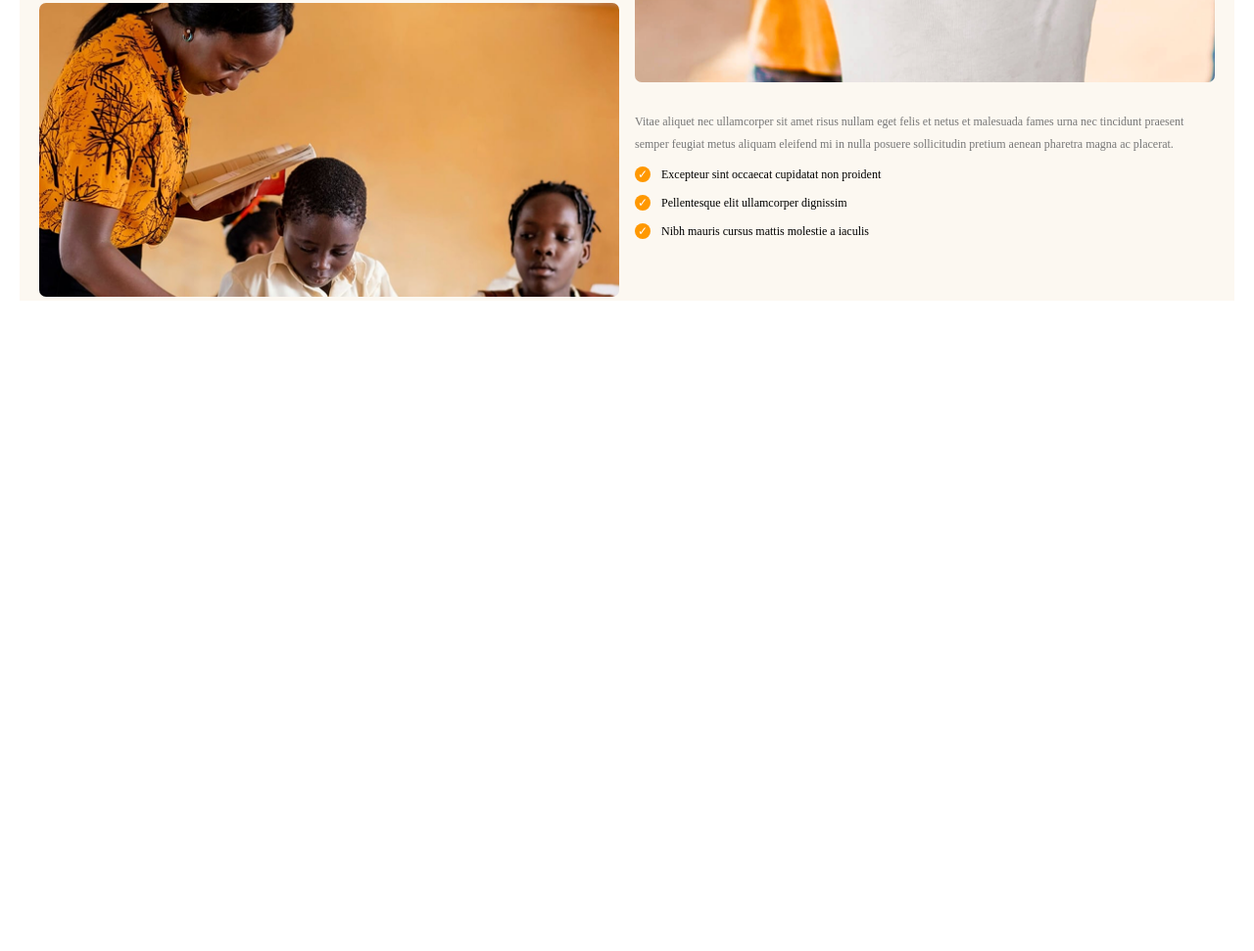
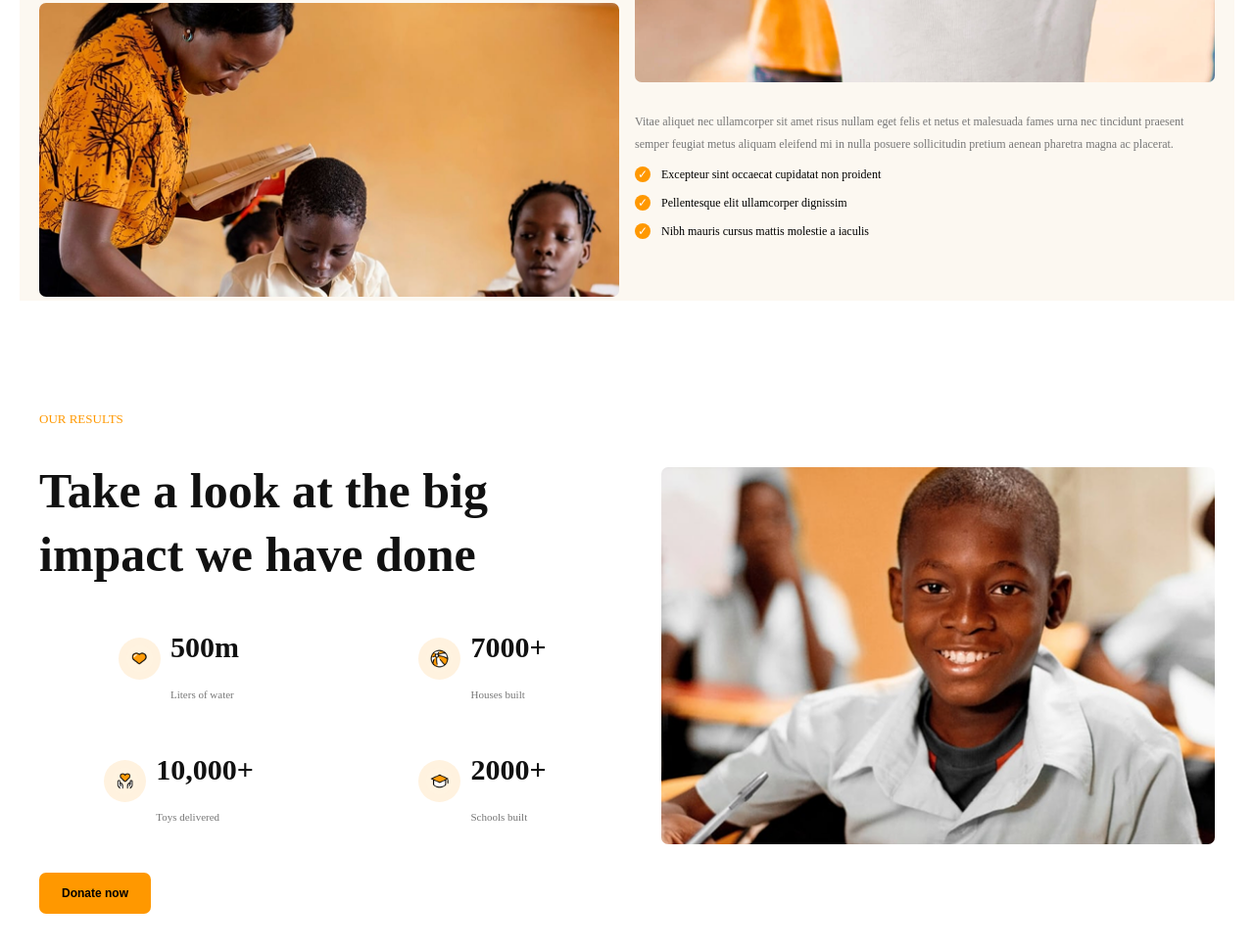
Before and after one commit to qalamschool044-dotcom/EXAM, a plain HTML site: page index.html in a window 1280 px wide. Shown: the part 1702-2673 px from the top of the page at 98% size. Before the commit the page ends 2017 px from the top, so only its background shows below. Drawn offline with Linux system fonts and the light colour scheme.

Commit message:
Section 4

```diff
--- a/index.html
+++ b/index.html
@@ -119,6 +119,82 @@
 
 
 
+
+
+
+<div class="cls14">
+    <div class="cls15">
+
+        <div class="cls16">
+
+            <p class="cls17">OUR RESULTS</p>
+
+            <h1>
+                Take a look at the big<br>
+                impact we have done
+            </h1>
+
+            <div class="cls18">
+
+                <div class="cls19">
+                    <div class="cls20">
+                        <img src="./IMAGE (23).png" alt="">
+                    </div>
+
+                    <div  class="clk">
+                        <h2>500m</h2>
+                        <p>Liters of water</p>
+                    </div>
+                </div>
+
+                <div class="cls19">
+                    <div class="cls20">
+                        <img src="./IMAGE (24).png" alt="House">
+                    </div>
+
+                    <div class="clk">
+                        <h2>7000+</h2>
+                        <p>Houses built</p>
+                    </div>
+                </div>
+
+                <div class="cls19">
+                    <div class="cls20">
+                        <img src="./IMAGE (25).png" alt="Toys">
+                    </div>
+
+                    <div  class="clk">
+                        <h2>10,000+</h2>
+                        <p>Toys delivered</p>
+                    </div>
+                </div>
+
+                <div class="cls19">
+                    <div class="cls20">
+                        <img src="./IMAGE (26).png" alt="School">
+                    </div>
+
+                    <div class="clk">
+                        <h2>2000+</h2>
+                        <p>Schools built</p>
+                    </div>
+                </div>
+
+            </div>
+
+            <button class="cls21">Donate now</button>
+
+        </div>
+
+        <div class="cls22">
+            <img src="./IMAGE (27).png" alt="Student">
+        </div>
+
+    </div>
+</div>
+
+
+
     </div>
 
 </body>
--- a/style.css
+++ b/style.css
@@ -219,3 +219,112 @@
 .cls2 h1{
     font-size: 50px;
 }
+
+
+
+
+/* SECTION 3 */
+
+.cls14 {
+    width: 100%;
+    background: #fff;
+    padding: 100px 20px;
+}
+
+.cls15 {
+    max-width: 1140px;
+    width: 100%;
+    margin: auto;
+    display: flex;
+    align-items: center;
+    justify-content: space-between;
+    gap: 40px;
+    flex-wrap: wrap;
+}
+
+.cls16 {
+    flex: 1 1 330px;
+    min-width: 0;
+}
+
+.cls17 {
+    color: #ff9800;
+    font-size: 13px;
+    margin-bottom: 12px;
+}
+
+.cls16 h1 {
+    font-size: 50px;
+    line-height: 1.3;
+    color: #111;
+    margin-bottom: 20px;
+}
+
+.cls18 {
+    display: grid;
+    grid-template-columns: repeat(2, minmax(0, 1fr));
+    gap: 18px 25px;
+}
+
+.cls19 {
+    display: flex;
+    align-items: center;
+    gap: 10px;
+}
+
+.cls20 {
+    width: 43px;
+    height: 43px;
+    background: #fff2df;
+    border-radius: 50%;
+    display: flex;
+    align-items: center;
+    justify-content: center;
+    flex-shrink: 0;
+}
+
+.cls20 img {
+    width: 27px;
+    height: 27px;
+    object-fit: contain;
+}
+
+.cls19 h2 {
+    font-size: 21px;
+    color: #111;
+}
+
+.cls19 p {
+    font-size: 11px;
+    color: #777;
+    margin-top: 4px;
+}
+
+.cls21 {
+    background: #ff9800;
+    color: #000;
+    border: none;
+    border-radius: 7px;
+    padding: 14px 23px;
+    font-size: 12px;
+    font-weight: bold;
+    margin-top: 40px;
+    cursor: pointer;
+}
+
+.cls22 {
+    flex: 1 1 300px;
+    min-width: 0;
+}
+
+.cls22 img {
+    width: 100%;
+    height: 385px;
+    object-fit: cover;
+    border-radius: 7px;
+    display: block;
+}
+ .clk h2{
+    font-size: 30px;
+
+}
```
Also changed, not shown: IMAGE (23).png (added), IMAGE (24).png (added), IMAGE (25).png (added), IMAGE (26).png (added), IMAGE (27).png (added).
